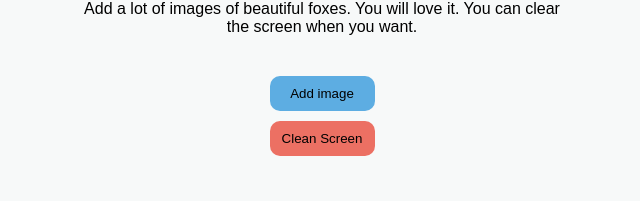
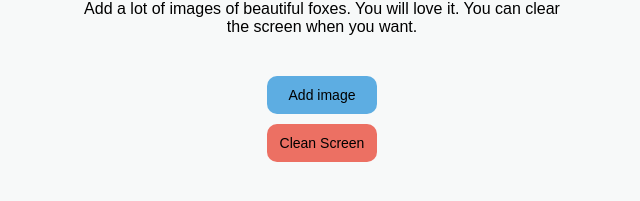
Before and after one commit to jmilo13/findFox, a website with bundled scripts: page public/index.html in a window 1280 px wide. Shown: the part 263-464 px from the top of the page, without its empty margins (318-958 px from the left). Built offline with nearby package versions, Linux system fonts and the light colour scheme; files whose address does not match are found by name; a web font is replaced by a local one.

Commit message:
ajustes de letra

```diff
--- a/src/index.css
+++ b/src/index.css
@@ -46,12 +46,14 @@ main{
 }
 .general-button{
     display: block;
-    min-width: 10.5rem;
+    min-width: 11rem;
+    min-height: 3.8rem;
     padding: 1rem;
     background-color: var(--blue);
     border: none;
     border-radius: 1rem;
     transition: all 0.3s;
+    font-size: 1.4rem;
 }
 .general-button:hover{
     transform: scale(1.1);
```
